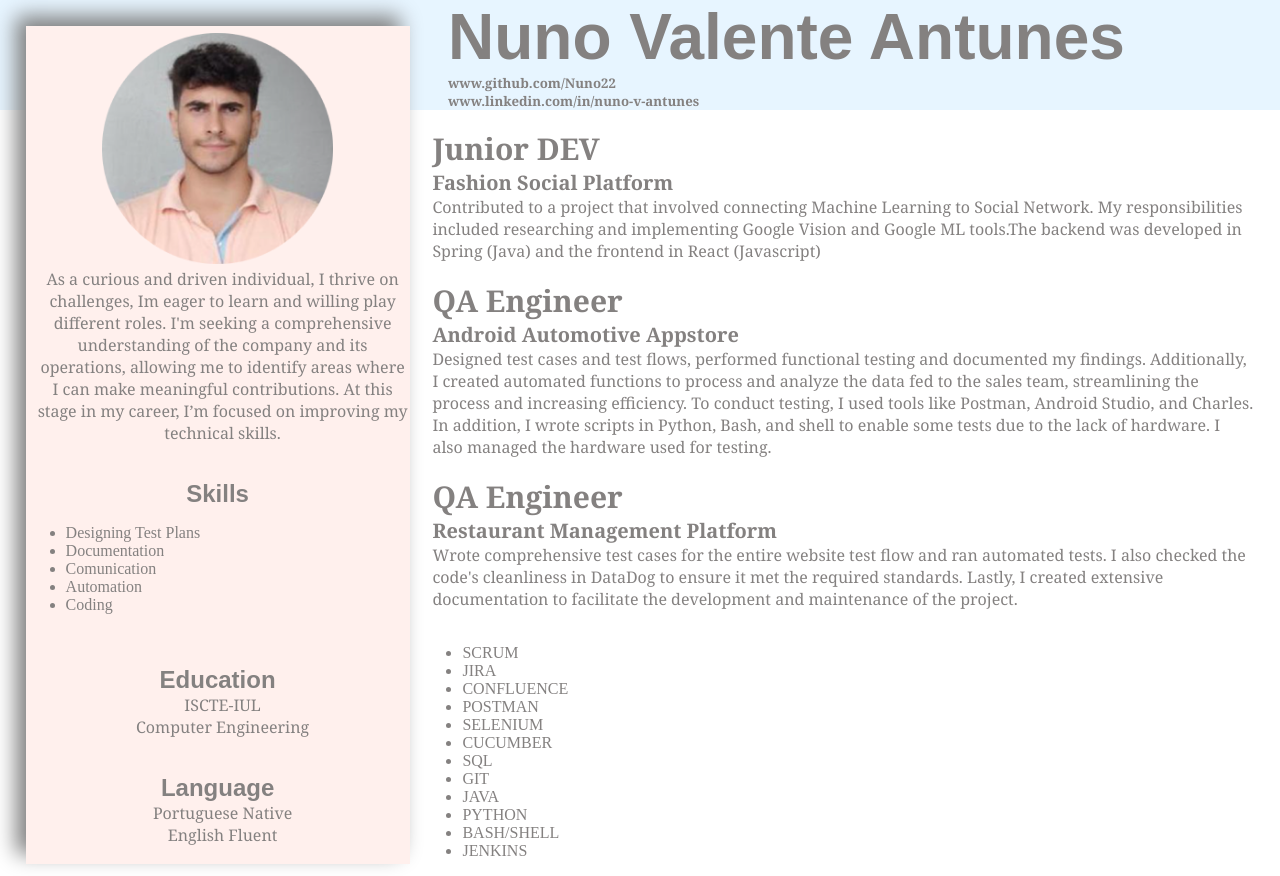
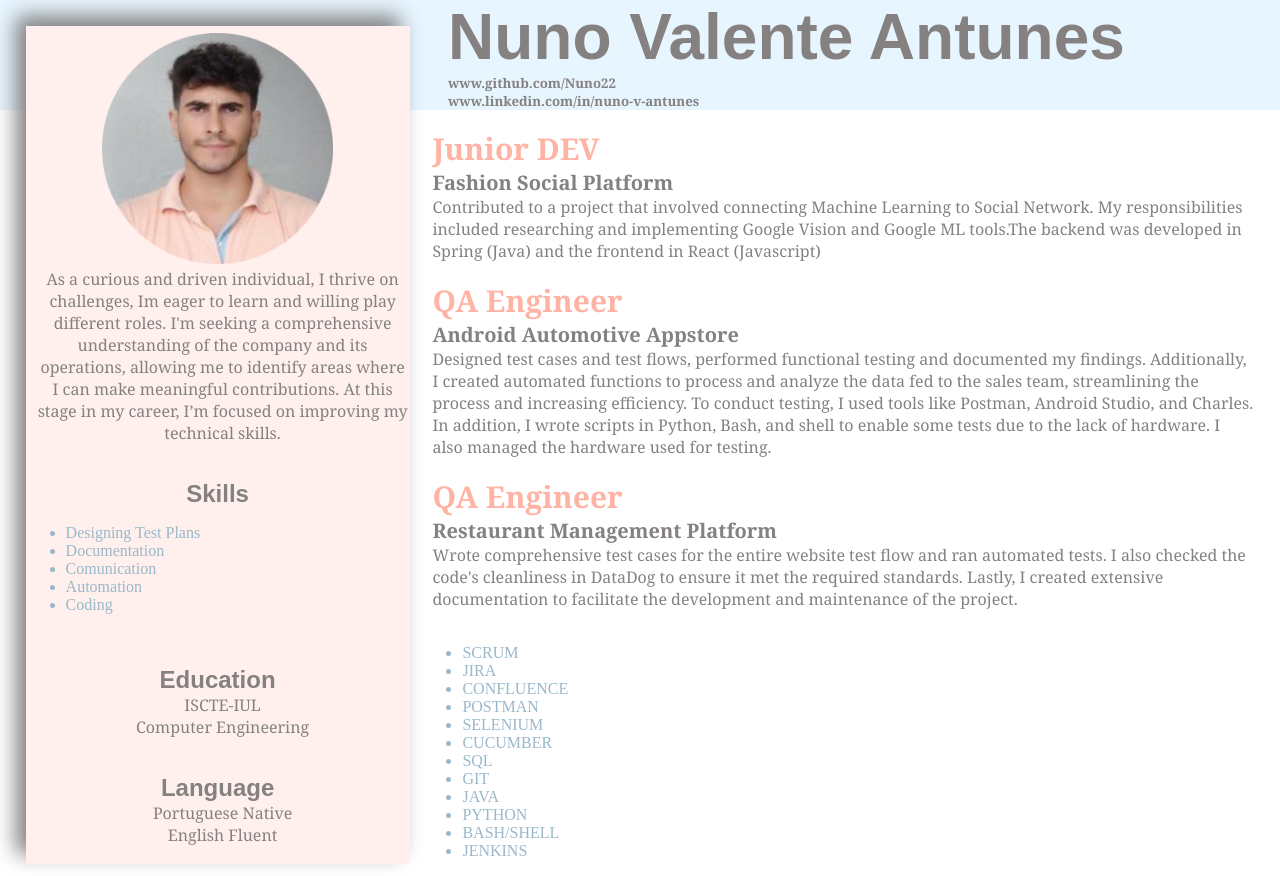
Before and after one commit to Nuno22/Nuno22.github.io, a React (Create React App) app in the folder my-app/: page / in a window 1280 px wide. Built offline with nearby package versions, Linux system fonts and the light colour scheme; a web font is replaced by a local one.

Commit message:
color H3 & ul

```diff
--- a/my-app/src/App.css
+++ b/my-app/src/App.css
@@ -20,6 +20,7 @@ h3, h4, h5, p{
 }
 
 h3{
+  color: #ffb3a4;
   font-size: 30px;
 }
 
@@ -38,6 +39,7 @@ img{
 
 ul{
   text-align: left;
+  color: #9ab8ca;
 }
 
 .App {
```
